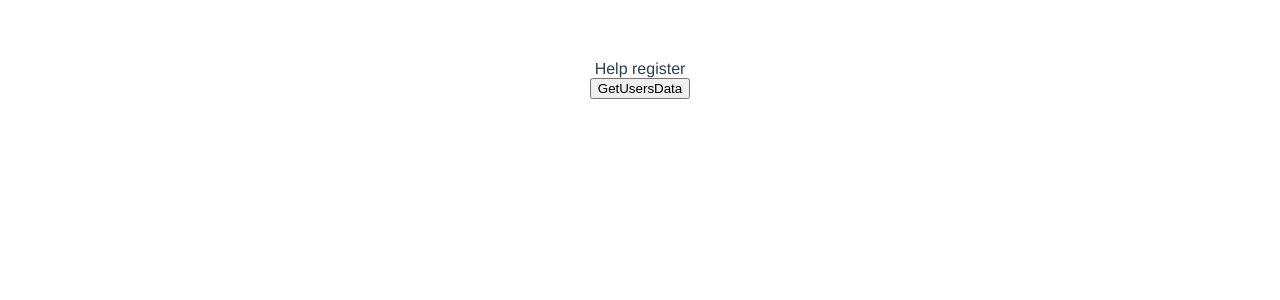
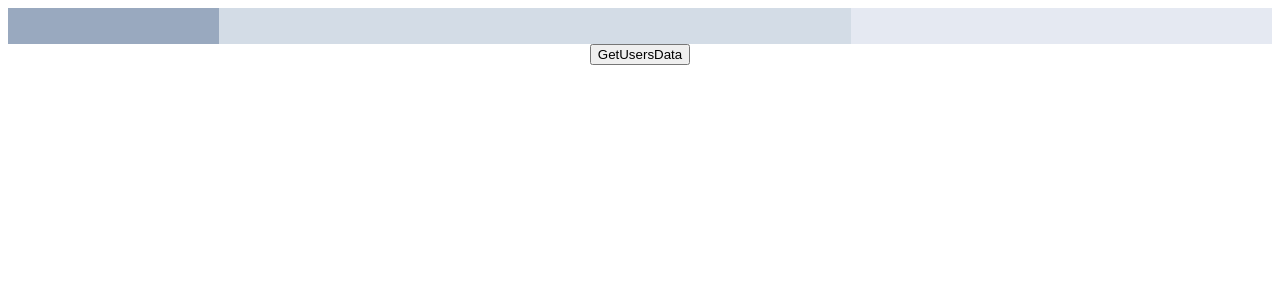
Before and after one commit to mpjGit/DesignMaster, a Vue app: page /#/ in a window 1280 px wide. Shown: the top 300 px of the page. Built offline with nearby package versions, Linux system fonts and the light colour scheme.

Commit message:
调试一下 element-ui

```diff
--- a/src/App.vue
+++ b/src/App.vue
@@ -17,6 +17,5 @@ export default {
   -moz-osx-font-smoothing: grayscale;
   text-align: center;
   color: #2c3e50;
-  margin-top: 60px;
 }
 </style>
--- a/src/components/comHeader.vue
+++ b/src/components/comHeader.vue
@@ -1,13 +1,14 @@
 <template>
   <div class="container">
-    <span class="logo"></span>
-    <div class="button-contain">
-      <span class="commonButton" v-for="item in buttons" :key="item.name">
-        {{ item.name }}
-      </span>
-      <span class="register"></span>
-      <span class="register"></span>
-    </div>
+    <el-row>
+      <el-col :span="4"><div class='logo-content'></div></el-col>
+      <el-col :span="12"><div class="midCross"></div></el-col>
+      <el-col :span="8">
+        <div class="button-content">
+
+        </div>
+      </el-col>
+    </el-row>
   </div>
 </template>
 
@@ -23,5 +24,18 @@ export default {
 </script>
 
 <style lang="stylus">
-
+  .logo-content
+    background #99a9bf
+  .midCross
+    background #d3dce6
+  .button-content
+    background #e5e9f2
+  .el-row
+    margin-bottom 20px
+    div
+      min-height 36px
+  &:last-child
+    margin-bottom 0
+  .el-col
+    border-radius 4px
 </style>
--- a/src/main.js
+++ b/src/main.js
@@ -3,6 +3,7 @@
 import Vue from 'vue';
 import axios from 'axios';
 import elementUi from 'element-ui';
+import 'element-ui/lib/theme-chalk/index.css';
 import App from './App';
 import router from './router';
 import './mock/index';
```
